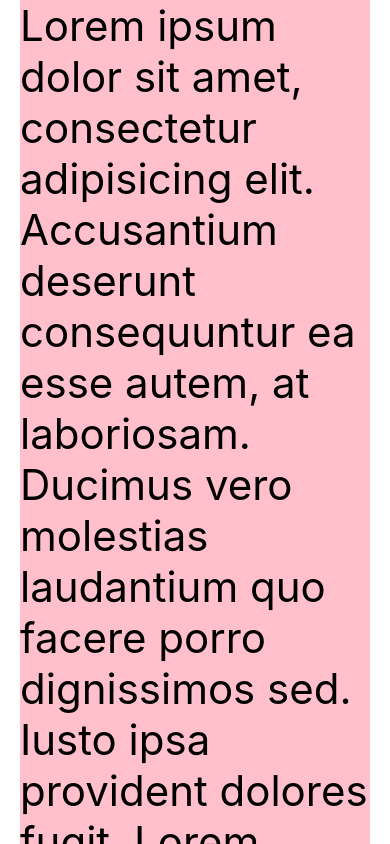
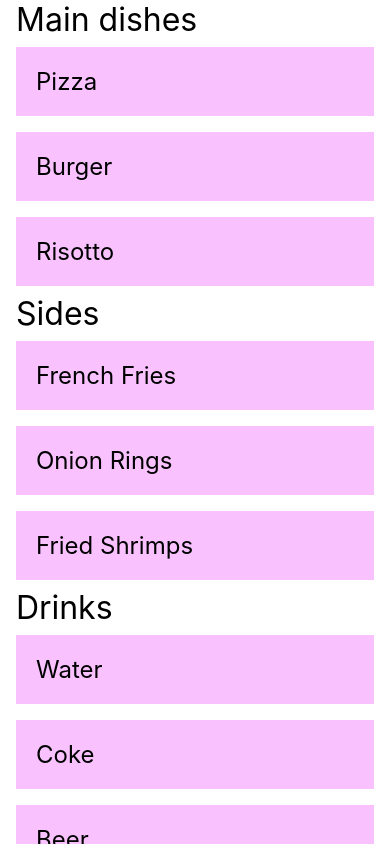
Before and after one commit to cuonghd97/core-component, a React Native app: screen / in a window 390 px wide. Built offline with nearby package versions, Linux system fonts and the light colour scheme.

Commit message:
section-list

```diff
--- a/App.tsx
+++ b/App.tsx
@@ -1,46 +1,67 @@
-import React, { useCallback, useState } from 'react';
-import { Alert, Modal, StyleSheet, View, Text, Pressable, SafeAreaView, ScrollView, RefreshControl, StatusBar } from 'react-native';
+import React from "react";
+import { StyleSheet, Text, View, SafeAreaView, SectionList, StatusBar } from "react-native";
 
-const wait = (timeout: number | undefined) => {
-    return new Promise(resolve => setTimeout(resolve, timeout))
+const DATA = [
+  {
+    title: "Main dishes",
+    data: ["Pizza", "Burger", "Risotto"]
+  },
+  {
+    title: "Sides",
+    data: ["French Fries", "Onion Rings", "Fried Shrimps"]
+  },
+  {
+    title: "Drinks",
+    data: ["Water", "Coke", "Beer"]
+  },
+  {
+    title: "Desserts",
+    data: ["Cheese Cake", "Ice Cream"]
+  }
+];
+
+interface Props {
+    title: string
 }
 
-const App = () => {
+const Item: React.FC<Props> = ({ title }) => (
+  <View style={styles.item}>
+    <Text style={styles.title}>{title}</Text>
+  </View>
+);
 
-
-    return (
+const App = () => (
   <SafeAreaView style={styles.container}>
-            <ScrollView
-                style={styles.scrollView}
-                alwaysBounceHorizontal={true}
-                decelerationRate="normal"
-                scrollEnabled={true}
-                showsHorizontalScrollIndicator={false}
-                showsVerticalScrollIndicator={false}
-            >
-                <Text style={styles.text}>
-                    Lorem ipsum dolor sit amet, consectetur adipisicing elit. Accusantium deserunt consequuntur ea esse autem, at laboriosam. Ducimus vero molestias laudantium quo facere porro dignissimos sed. Iusto ipsa provident dolores fugit.
-                    Lorem ipsum dolor sit amet consectetur adipisicing elit. Placeat consectetur aliquid amet, maxime ex, aut perspiciatis tempora aperiam, est eos vitae labore autem. Adipisci nisi cum, cumque sapiente vitae explicabo.
-                </Text>
-            </ScrollView>
-
+    <SectionList
+      sections={DATA}
+      keyExtractor={(item, index) => item + index}
+      renderItem={({ item }) => <Item title={item} />}
+      renderSectionHeader={({ section: { title } }) => (
+        <Text style={styles.header}>{title}</Text>
+      )}
+      inverted={false}
+    />
   </SafeAreaView>
 );
-};
 
 const styles = StyleSheet.create({
   container: {
     flex: 1,
     paddingTop: StatusBar.currentHeight,
+    marginHorizontal: 16
   },
-    scrollView: {
-        backgroundColor: 'pink',
-        marginHorizontal: 20,
+  item: {
+    backgroundColor: "#f9c2ff",
+    padding: 20,
+    marginVertical: 8
   },
-    text: {
-        fontSize: 42,
+  header: {
+    fontSize: 32,
+    backgroundColor: "#fff"
   },
+  title: {
+    fontSize: 24
+  }
 });
 
-
 export default App;
```
Lines whose indentation alone changed are shown as unchanged.
